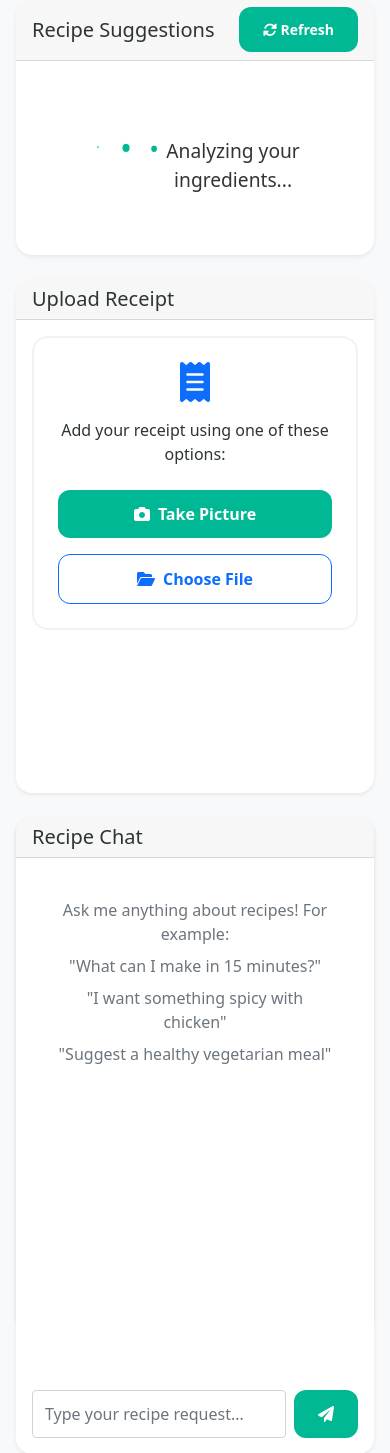
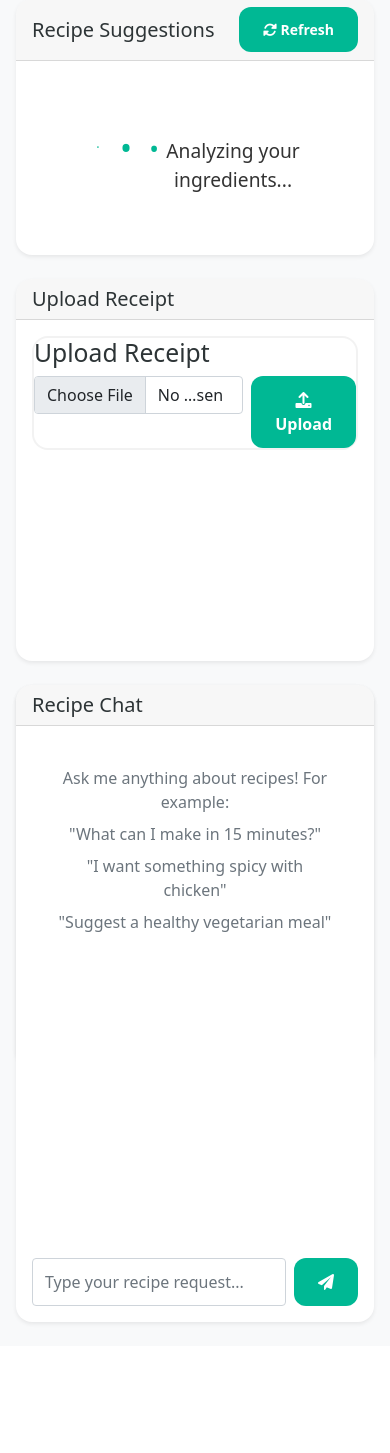
Before and after one commit to BennyMorton28/grocery_recipe_app, a Flask app: template templates/dashboard.html in a window 390 px wide. Shown: the part 95-1548 px from the top of the page. After the commit the page ends 1420 px from the top, so only its background shows below. Run offline with Flask 3, Linux system fonts and the light colour scheme; the template is opened without the code that fills it, so the values that code supplies are empty; some libraries are stand-ins or nearby versions.

Commit message:
Restored Add Item functionality and fixed file input on mobile

```diff
--- a/templates/dashboard.html
+++ b/templates/dashboard.html
@@ -43,18 +43,21 @@
                         <h5 class="mb-0">Upload Receipt</h5>
                     </div>
                     <div class="card-body">
-                        <div class="upload-section p-4 text-center">
-                            <i class="fas fa-receipt mb-3 text-primary" style="font-size: 2.5rem;"></i>
-                            <p class="mb-4">Add your receipt using one of these options:</p>
-                            <div class="d-grid gap-3">
-                                <button class="btn btn-primary" onclick="captureReceipt()">
-                                    <i class="fas fa-camera me-2"></i>Take Picture
+                        <div class="upload-section mb-4">
+                            <h2>Upload Receipt</h2>
+                            <form id="receiptForm" class="d-flex gap-2 align-items-start">
+                                <div class="flex-grow-1">
+                                    <input type="file"
+                                           class="form-control"
+                                           id="receiptFile"
+                                           name="receipt"
+                                           accept="image/*"
+                                           capture="environment">
+                                </div>
+                                <button type="submit" class="btn btn-primary">
+                                    <i class="fas fa-upload"></i> Upload
                                 </button>
-                                <button class="btn btn-outline-primary" onclick="document.getElementById('fileInput').click()">
-                                    <i class="fas fa-folder-open me-2"></i>Choose File
-                                </button>
-                                <input type="file" id="fileInput" class="d-none" accept="image/*" capture="environment" onchange="handleFileUpload(event)">
-                            </div>
+                            </form>
                         </div>
                     </div>
                 </div>
@@ -87,11 +90,11 @@
                     <div class="card-header d-flex justify-content-between align-items-center">
                         <h5 class="mb-0">Current Inventory</h5>
                         <div class="btn-group">
-                            <button type="button" class="btn btn-success" data-bs-toggle="modal" data-bs-target="#addItemModal">
+                            <button class="btn btn-success" onclick="showAddItemModal()">
                                 <i class="fas fa-plus"></i> Add Item
                             </button>
-                            <button onclick="deleteAllInventory()" class="btn btn-danger ms-2">
-                                Clear All
+                            <button class="btn btn-danger" onclick="clearInventory()">
+                                <i class="fas fa-trash"></i> Clear All
                             </button>
                         </div>
                     </div>
@@ -136,7 +139,7 @@
     <div class="modal-dialog">
         <div class="modal-content">
             <div class="modal-header">
-                <h5 class="modal-title">Add New Item</h5>
+                <h5 class="modal-title">Add Item to Inventory</h5>
                 <button type="button" class="btn-close" data-bs-dismiss="modal"></button>
             </div>
             <div class="modal-body">
@@ -145,47 +148,23 @@
                         <label for="itemName" class="form-label">Item Name</label>
                         <input type="text" class="form-control" id="itemName" required>
                     </div>
-                    <div class="row">
-                        <div class="col-md-6 mb-3">
+                    <div class="mb-3">
                         <label for="itemQuantity" class="form-label">Quantity</label>
-                            <input type="number" class="form-control" id="itemQuantity" min="0" step="0.1" required>
-                        </div>
-                        <div class="col-md-6 mb-3">
+                        <input type="number" class="form-control" id="itemQuantity" step="0.01" required>
+                    </div>
+                    <div class="mb-3">
                         <label for="itemUnit" class="form-label">Unit</label>
-                            <select class="form-select" id="itemUnit" required>
-                                <optgroup label="Volume">
-                                    <option value="ml">Milliliter (ml)</option>
-                                    <option value="l">Liter (l)</option>
-                                    <option value="cup">Cup</option>
-                                    <option value="tbsp">Tablespoon</option>
-                                    <option value="tsp">Teaspoon</option>
-                                    <option value="oz">Fluid Ounce (oz)</option>
-                                </optgroup>
-                                <optgroup label="Weight">
-                                    <option value="g">Gram (g)</option>
-                                    <option value="kg">Kilogram (kg)</option>
-                                    <option value="lb">Pound (lb)</option>
-                                    <option value="oz">Ounce (oz)</option>
-                                </optgroup>
-                                <optgroup label="Count">
-                                    <option value="pcs">Pieces</option>
-                                    <option value="dozen">Dozen</option>
-                                </optgroup>
-                                <optgroup label="Other">
-                                    <option value="bunch">Bunch</option>
-                                    <option value="slice">Slice</option>
-                                    <option value="stick">Stick</option>
-                                    <option value="jar">Jar</option>
-                                    <option value="container">Container</option>
-                                </optgroup>
-                            </select>
-                        </div>
+                        <input type="text" class="form-control" id="itemUnit" required>
+                    </div>
+                    <div class="mb-3">
+                        <label for="itemPrice" class="form-label">Price</label>
+                        <input type="number" class="form-control" id="itemPrice" step="0.01" required>
                     </div>
                 </form>
             </div>
             <div class="modal-footer">
                 <button type="button" class="btn btn-secondary" data-bs-dismiss="modal">Cancel</button>
-                <button type="button" class="btn btn-primary" onclick="addItem()">Add Item</button>
+                <button type="button" class="btn btn-primary" onclick="addItemToInventory()">Add Item</button>
             </div>
         </div>
     </div>
@@ -794,81 +773,42 @@ function showAddItemModal() {
 }
 
 // Add New Item
-async function addItem() {
+async function addItemToInventory() {
+    const form = document.getElementById('addItemForm');
     const name = document.getElementById('itemName').value;
     const quantity = parseFloat(document.getElementById('itemQuantity').value);
     const unit = document.getElementById('itemUnit').value;
-
-    if (!name || !quantity || !unit) {
-        alert('Please fill in all required fields');
+    const price = parseFloat(document.getElementById('itemPrice').value);
+
+    if (!name || isNaN(quantity) || !unit || isNaN(price)) {
+        showError('Please fill in all fields correctly');
         return;
     }
 
-    // Disable the submit button and show loading state
-    const submitButton = document.querySelector('#addItemModal .btn-primary');
-    const originalText = submitButton.innerHTML;
-    submitButton.disabled = true;
-    submitButton.innerHTML = '<span class="spinner-border spinner-border-sm" role="status" aria-hidden="true"></span> Adding...';
-
-    try {
-        const response = await fetch('/api/inventory', {
+    const item = { name, quantity, unit, price };
+
+    fetch('/api/add_item', {
         method: 'POST',
         headers: {
             'Content-Type': 'application/json',
         },
-            body: JSON.stringify({
-                name: name,
-                quantity: quantity,
-                unit: unit
+        body: JSON.stringify({ items: [item] })
     })
-        });
-
-        if (response.ok) {
-            // Close modal
+    .then(response => response.json())
+    .then(data => {
+        if (data.success) {
+            showSuccess(data.message);
             const modal = bootstrap.Modal.getInstance(document.getElementById('addItemModal'));
             modal.hide();
-
-            // Reset form
-            document.getElementById('addItemForm').reset();
-
-            // Refresh inventory immediately
-            await loadInventory();
-
-            // Show success toast
-            const toastContainer = document.createElement('div');
-            toastContainer.style.position = 'fixed';
-            toastContainer.style.top = '1rem';
-            toastContainer.style.right = '1rem';
-            toastContainer.style.zIndex = '1050';
-            toastContainer.innerHTML = `
-                <div class="toast show" role="alert" aria-live="assertive" aria-atomic="true">
-                    <div class="toast-header bg-success text-white">
-                        <strong class="me-auto">Success</strong>
-                        <button type="button" class="btn-close btn-close-white" data-bs-dismiss="toast" aria-label="Close"></button>
-                    </div>
-                    <div class="toast-body">
-                        ${name} has been added to your inventory.
-                    </div>
-                </div>
-            `;
-            document.body.appendChild(toastContainer);
-
-            // Remove toast after 3 seconds
-            setTimeout(() => {
-                toastContainer.remove();
-            }, 3000);
+            // Refresh the page to show updated inventory
+            setTimeout(() => window.location.reload(), 1000);
         } else {
-            const errorData = await response.json();
-            throw new Error(errorData.error || 'Failed to add item');
-        }
-    } catch (error) {
-        console.error('Error:', error);
-        alert(error.message || 'Failed to add item');
-    } finally {
-        // Reset button state
-        submitButton.disabled = false;
-        submitButton.innerHTML = originalText;
-    }
+            showError(data.error || 'Failed to add item');
+        }
+    })
+    .catch(error => {
+        showError('Error adding item: ' + error.message);
+    });
 }
 
 // Recipe interaction functions
```
Lines whose indentation alone changed are shown as unchanged.
